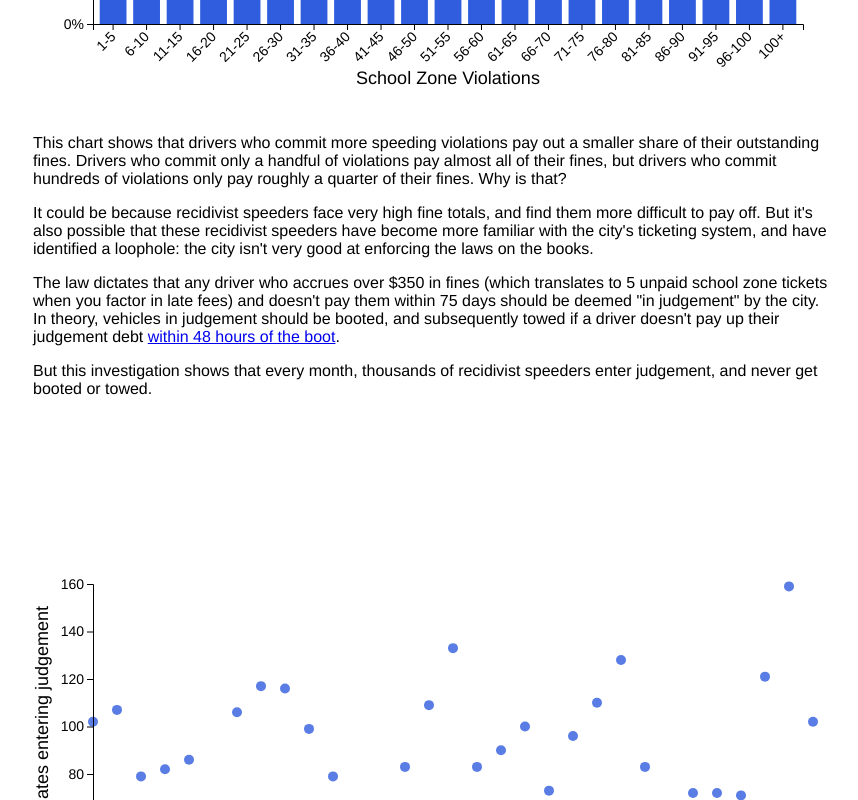
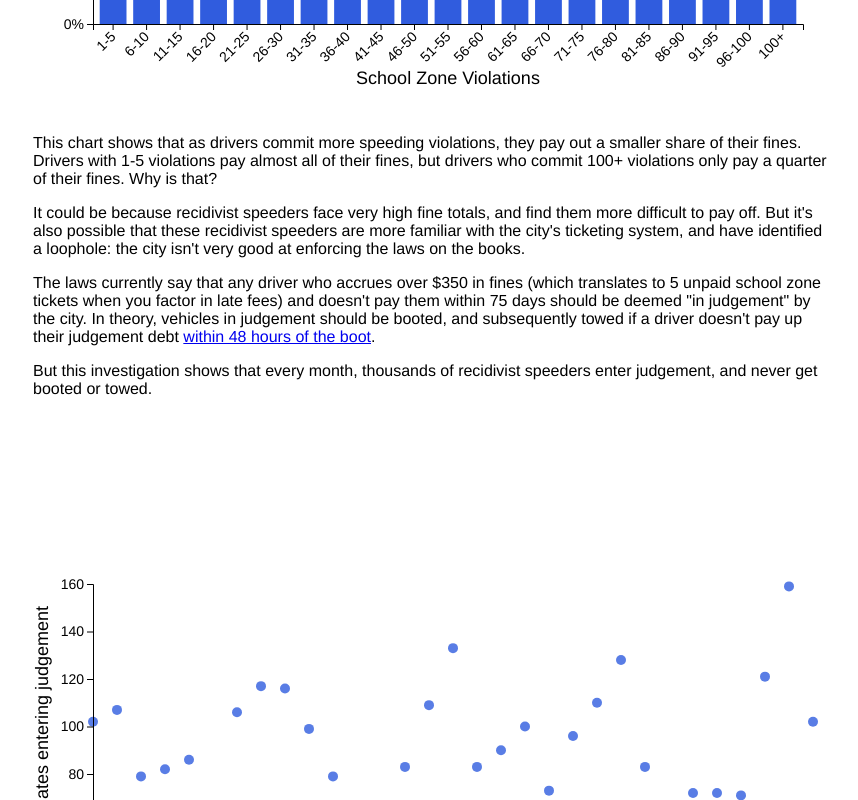
Before and after one commit to m-cahana/nyc_towing, a SvelteKit app: page / in a window 1280 px wide. Shown: the part 800-1600 px from the top of the page, without its empty margins (207-1065 px from the left). Built offline with nearby package versions, Linux system fonts and the light colour scheme.

Commit message:
text tweaks

```diff
--- a/src/lib/components/tow_plates.svelte
+++ b/src/lib/components/tow_plates.svelte
@@ -45,11 +45,11 @@
     },
     {
       title: "",
-      content: "Since these plates don't get booted or towed, they're free to continue speeding after entering judgement. And many of them do (colored in dark blue)."
+      content: "Since these plates don't get booted or towed, they're free to continue speeding. Many of them do (colored in dark blue)."
     },
     {
       title: "",
-      content: "In fact, roughly half of these speeders keep speeding after entering judgement, committing violations that would have never happened if the city comprehensively enforced the law."
+      content: "In fact, 48% of these speeders keep speeding after entering judgement, committing violations that would have never happened if the city comprehensively enforced the law."
     },
     {
       title: "",
--- a/src/routes/+page.svelte
+++ b/src/routes/+page.svelte
@@ -25,15 +25,15 @@
     <Barplot />
 
     <p>
-        This chart shows that drivers who commit more speeding violations pay out a smaller share of their outstanding fines. Drivers who commit only a handful of violations pay almost all of their fines, but drivers who commit hundreds of violations only pay roughly a quarter of their fines. Why is that?
+        This chart shows that as drivers commit more speeding violations, they pay out a smaller share of their fines. Drivers with 1-5 violations pay almost all of their fines, but drivers who commit 100+ violations only pay a quarter of their fines. Why is that?
     </p>
 
     <p>
-        It could be because recidivist speeders face very high fine totals, and find them more difficult to pay off. But it's also possible that these recidivist speeders have become more familiar with the city's ticketing system, and have identified a loophole: the city isn't very good at enforcing the laws on the books.
+        It could be because recidivist speeders face very high fine totals, and find them more difficult to pay off. But it's also possible that these recidivist speeders are more familiar with the city's ticketing system, and have identified a loophole: the city isn't very good at enforcing the laws on the books.
     </p>
 
     <p>
-        The law dictates that any driver who accrues over $350 in fines (which translates to 5 unpaid school zone tickets when you factor in late fees) and doesn't pay them within 75 days should be deemed "in judgement" by the city. In theory, vehicles in judgement should be booted, and subsequently towed if a driver doesn't pay up their judgement debt <a href="https://www.nyc.gov/site/finance/vehicles/services-booting.page" target="_blank">within 48 hours of the boot</a>.
+        The laws currently say that any driver who accrues over $350 in fines (which translates to 5 unpaid school zone tickets when you factor in late fees) and doesn't pay them within 75 days should be deemed "in judgement" by the city. In theory, vehicles in judgement should be booted, and subsequently towed if a driver doesn't pay up their judgement debt <a href="https://www.nyc.gov/site/finance/vehicles/services-booting.page" target="_blank">within 48 hours of the boot</a>.
     </p>
 
     <p>
```
